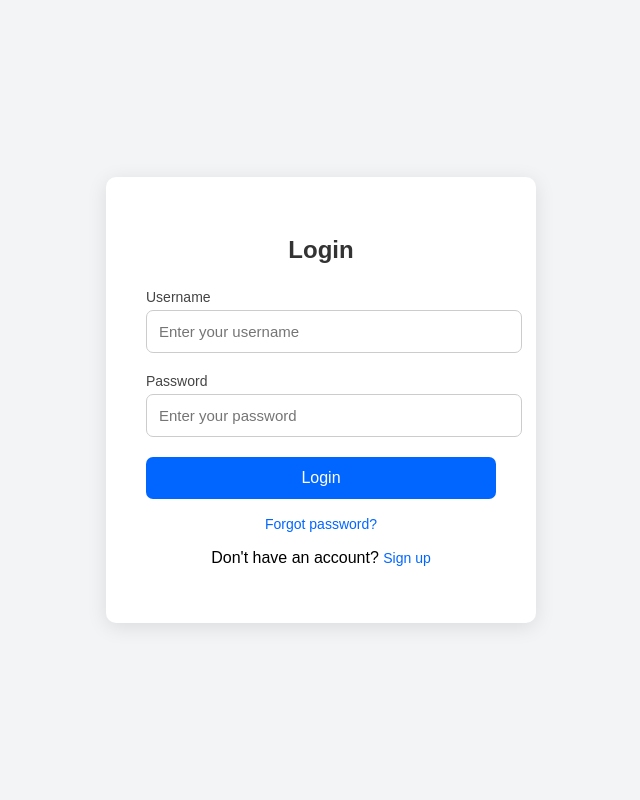
After one commit to Ppshandilya/fitness-aPP, a FastAPI app: template app/templates/login.html in a window 1280 px wide. The commit adds this page. Shown: the whole page, without its empty margins (319-959 px from the left). Run offline with FastAPI, Linux system fonts and the light colour scheme; the template is opened without the code that fills it, so the values that code supplies are empty; parts of the project's set-up code (start-up, migrations or seed data) failed here and were passed over; some libraries are stand-ins or nearby versions.

```diff
--- a/app/database.py
+++ b/app/database.py
@@ -1,23 +1,25 @@
 # database.py
 import MySQLdb
 from contextlib import contextmanager
+import base64
 
-# @contextmanager
-# def get_cursor():
-#     conn = MySQLdb.connect(host="localhost", user="root", passwd="Mrinal", db="mysql")
-#     try:
-#         cursor = conn.cursor()
-#         yield cursor
-#         conn.commit()
-#     finally:
-#         cursor.close()
-#         conn.close()
-
+SessionLocal = sessionmaker(bind=engine)
 
 from sqlalchemy.orm import sessionmaker
 from sqlalchemy import create_engine
 
-engine = create_engine("mysql+pymysql://root:Mrinal@localhost/mysql")
+
+# RDS connection details
+RDS_ENDPOINT = "database-2.cjyoeqqiqelm.eu-north-1.rds.amazonaws.com"
+RDS_USER = "admin"
+RDS_PASSWORD_ENCODED= "TXJpbmFsMDEwOA=="
+RDS_DB = "local_copy"
+RDS_PASSWORD = base64.b64decode(RDS_PASSWORD_ENCODED).decode()
+engine = create_engine(
+    f"mysql+pymysql://{RDS_USER}:{RDS_PASSWORD}@{RDS_ENDPOINT}/{RDS_DB}"
+)
+
+#engine = create_engine("mysql+pymysql://root:Mrinal@localhost/mysql")
 SessionLocal = sessionmaker(bind=engine)
 
 def get_db():
--- a/app/main.py
+++ b/app/main.py
@@ -8,6 +8,8 @@ from fastapi.responses import HTMLResponse
 from fastapi.middleware.cors import CORSMiddleware
 
 
+
+from fastapi import Cookie
 from fastapi.responses import HTMLResponse
 from datetime import datetime, timedelta
 from fastapi.responses import FileResponse
@@ -15,6 +17,10 @@ import os
 from fastapi.staticfiles import StaticFiles
 from app.models.workout import Workout
 from fastapi import Response,Request
+#from app.main import app
+from app.models.users import Accounts
+import uvicorn
+
 # from circles import *
 # from check import *
 app = FastAPI()
@@ -25,8 +31,9 @@ app.add_middleware(
     allow_methods=["*"],
     allow_headers=["*"],
 )
+#import pdb; pdb.set_trace()
 
-app.mount("/static", StaticFiles(directory="app/static"), name="static")
+app.mount("/static", StaticFiles(directory="app/static/images"), name="static")
 from fastapi.templating import Jinja2Templates
 from fastapi import Request
 
@@ -44,7 +51,37 @@ def past_workouts(db: Session = Depends(get_db)):
     return workout_detail
 
 
-@app.get("/", response_class=HTMLResponse)
+
+
+@app.get("/login", response_class=HTMLResponse)
+def show_form():
+    return render_html('app/templates/login.html')
+
+class UserLogin(BaseModel):
+    username: str
+    password: str
+
+
+#import pdb; pdb.set_trace()
+@app.post("/verify-login", response_model=None)
+def verify_form(login: UserLogin,
+                response: Response,
+                db: Session=Depends(get_db),
+                ):
+
+    res=db.query(Accounts).filter(login.username==Accounts.login_name).first()
+    if res:
+        response.set_cookie(key="auth_code", value="X#!@", httponly=True)
+        return {"success": True}
+    else:
+        raise HTTPException(status_code=404, detail="Invalid credentials")
+
+
+def verify_access(auth_code: str = Cookie(None)):
+    if auth_code != "X#!@":
+        raise HTTPException(status_code=401, detail="Unauthorized")
+
+@app.get("/", response_class=HTMLResponse, dependencies=[Depends(verify_access)])
 def show_form():
     #workouts = past_workouts(db)
     return render_html('app/templates/calendar.html')
@@ -52,6 +89,48 @@ def show_form():
     #     "calendar.html",
     #     {"request": request, "workouts": workouts}
     # )
+
+#import requests
+from fastapi.responses import FileResponse
+
+
+@app.get("/upload-img")
+def upload_img():
+    #import pdb; pdb.set_trace()
+    #image_url = "http://127.0.0.1:8000/static/download.jpg"
+    # return FileResponse(
+    #     "app/static/images/download.jpg",
+    #     media_type="image/jpeg"
+    # )
+    import pdb; pdb.set_trace()
+    return FileResponse(
+        "app/static/images/test.csv",
+        media_type="text/csv",
+        filename="test.csv"
+    )
+
+
+
+# RAZORPAY_KEY_ID = "rzp_test_1234567890abcdef"       # replace with your Test Key ID
+# RAZORPAY_KEY_SECRET = "your_secret_key_here"       # replace with your Test Key Secret
+
+# client = razorpay.Client(auth=(RAZORPAY_KEY_ID, RAZORPAY_KEY_SECRET))
+
+
+# @app.get("/pay")
+# def create_payment():
+#     # Create an order of Rs.100 (amount is in paise)
+#     order = client.order.create({
+#         "amount": 10000,       # 100 INR
+#         "currency": "INR",
+#         "payment_capture": 1   # automatic capture
+#     })
+
+#     # Redirect URL to Razorpay checkout page
+#     payment_url = f"https://checkout.razorpay.com/v1/checkout.js?order_id={order['id']}"
+
+#     return RedirectResponse(url=payment_url)
+
 
 
 
@@ -144,3 +223,6 @@ def workout_detail(workout: WorkoutData, db: Session = Depends(get_db)):
             return HTTPException(404,detail="you can log today's workout.")
     except Exception as e:
         return {"detail": e}
+
+if __name__ == "__main__":
+    uvicorn.run(app, host="localhost", port=8000)
--- /dev/null
+++ b/app/static/images/test.csv
@@ -0,0 +1 @@
+shiv pratap,mc
--- /dev/null
+++ b/app/templates/login.html
@@ -0,0 +1,146 @@
+<!DOCTYPE html>
+<html lang="en">
+<head>
+    <meta charset="UTF-8" />
+    <meta name="viewport" content="width=device-width, initial-scale=1.0" />
+    <title>Login</title>
+
+    <style>
+        body {
+            margin: 0;
+            padding: 0;
+            font-family: Arial, sans-serif;
+            background: #f3f4f6;
+            display: flex;
+            justify-content: center;
+            align-items: center;
+            height: 100vh;
+        }
+
+        .login-container {
+            background: #ffffff;
+            padding: 40px;
+            width: 350px;
+            border-radius: 10px;
+            box-shadow: 0 4px 20px rgba(0,0,0,0.1);
+        }
+
+        .login-container h2 {
+            text-align: center;
+            margin-bottom: 25px;
+            color: #333;
+        }
+
+        .input-group {
+            margin-bottom: 20px;
+        }
+
+        .input-group label {
+            display: block;
+            margin-bottom: 5px;
+            font-size: 14px;
+            color: #444;
+        }
+
+        .input-group input {
+            width: 100%;
+            padding: 12px;
+            border: 1px solid #ccc;
+            border-radius: 7px;
+            font-size: 15px;
+        }
+
+        .btn-login {
+            width: 100%;
+            padding: 12px;
+            background: #0066ff;
+            border: none;
+            border-radius: 7px;
+            color: white;
+            font-size: 16px;
+            cursor: pointer;
+            transition: 0.2s;
+        }
+
+        .btn-login:hover {
+            background: #0052cc;
+        }
+
+        .extra-links {
+            margin-top: 15px;
+            text-align: center;
+        }
+
+        .extra-links a {
+            font-size: 14px;
+            text-decoration: none;
+            color: #0066ff;
+        }
+
+        .extra-links a:hover {
+            text-decoration: underline;
+        }
+    </style>
+</head>
+<body>
+
+    <div class="login-container">
+        <h2>Login</h2>
+
+        <form id="loginForm">
+            <div class="input-group">
+                <label>Username</label>
+                <input type="text" id="username" placeholder="Enter your username" required />
+            </div>
+
+            <div class="input-group">
+                <label>Password</label>
+                <input type="password" id="password" placeholder="Enter your password" required />
+            </div>
+
+            <button type="submit" class="btn-login">Login</button>
+
+            <div class="extra-links">
+                <p><a href="#">Forgot password?</a></p>
+                <p>Don't have an account? <a href="#">Sign up</a></p>
+            </div>
+        </form>
+    </div>
+
+    <script>
+        const form = document.getElementById("loginForm");
+
+        form.addEventListener("submit", async (event) => {
+            event.preventDefault();
+
+            const username = document.getElementById("username").value;
+            const password = document.getElementById("password").value;
+
+            try {
+                const response = await fetch("http://127.0.0.1:8000/verify-login", {
+                    method: "POST",
+                    headers: {
+                        "Content-Type": "application/json"
+                    },
+                    body: JSON.stringify({ username, password })
+                });
+
+                const data = await response.json();
+                console.log("Response:", data);
+
+                if (data.success === true) {
+                    alert("Login successful!");
+                    window.location.href = "/";  // redirect to home
+                } else {
+                    alert("Invalid credentials");
+                }
+
+            } catch (error) {
+                console.error("Error:", error);
+                alert("Something went wrong");
+            }
+        });
+    </script>
+
+</body>
+</html>
```
Also changed, not shown: app/models/users.py (added, +27 -0 lines), app/templates/calendar.html (+52 -6 lines), app/models/__init__.py (added), downloaded_image.jpg (added).
